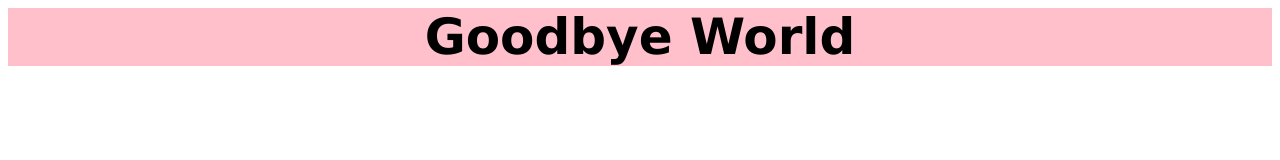
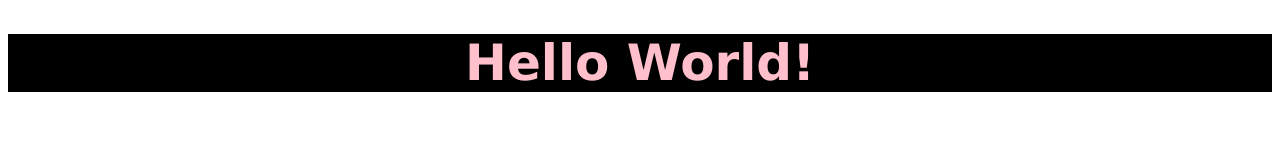
Before and after one commit to priyankaj99/CCPAP4-2023-T1, a plain HTML site: page index.html in a window 1280 px wide. Drawn offline with Linux system fonts and the light colour scheme.

Commit message:
HTML update
HTML layout was updated

```diff
--- a/index.html
+++ b/index.html
@@ -1,10 +1,13 @@
-<html>
+<!DOCTYPE html>
+<html lang="en">
+<head>
+    <meta charset="UTF-8">
+    <meta http-equiv="X-UA-Compatible" content="IE=edge">
+    <meta name="viewport" content="width=device-width, initial-scale=1.0">
     <link rel=stylesheet href=style.css>
-<head>
-
+    <title>Document</title>
 </head>
-
 <body>
-    <h1> Goodbye World </h1>
+    <h1> Hello World! </h1>
 </body>
 </html>
--- a/style.css
+++ b/style.css
@@ -8,11 +8,12 @@ head {
 }
 
 h1 {
-    background-color: pink;
+    background-color: black;
     font-family: 'Lucida Sans', 'Lucida Sans Regular', 'Lucida Grande', 'Lucida Sans Unicode', Geneva, Verdana, sans-serif;
     font-weight: 700;
     font-size: 50px;
     text-align: center;
+    color: pink;
 }
 
 p {
```
